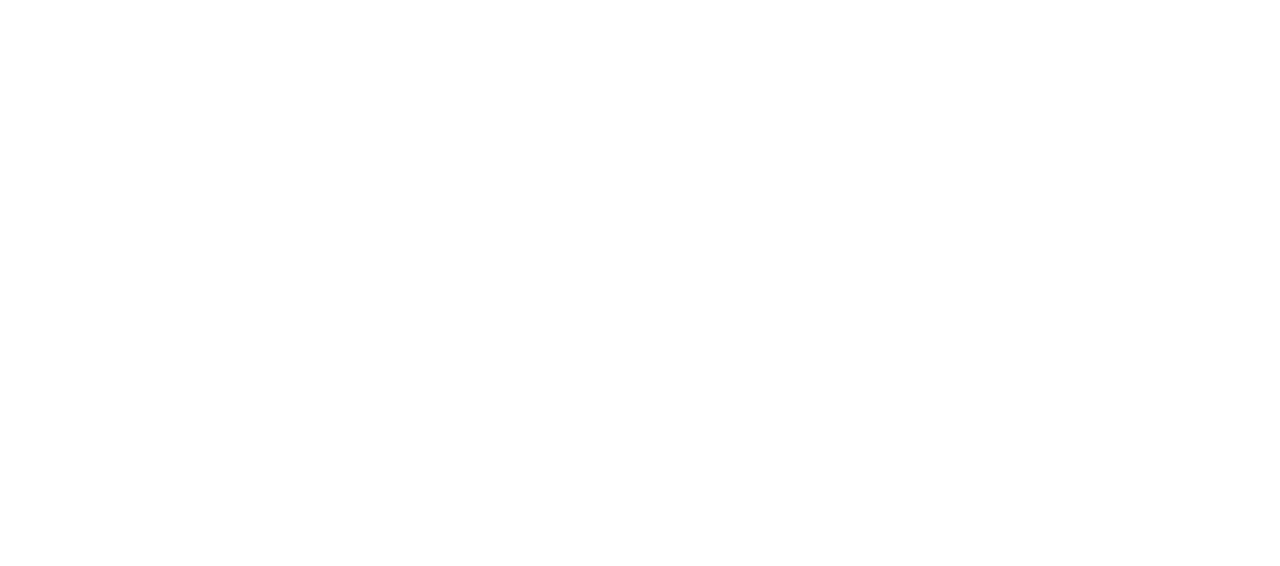
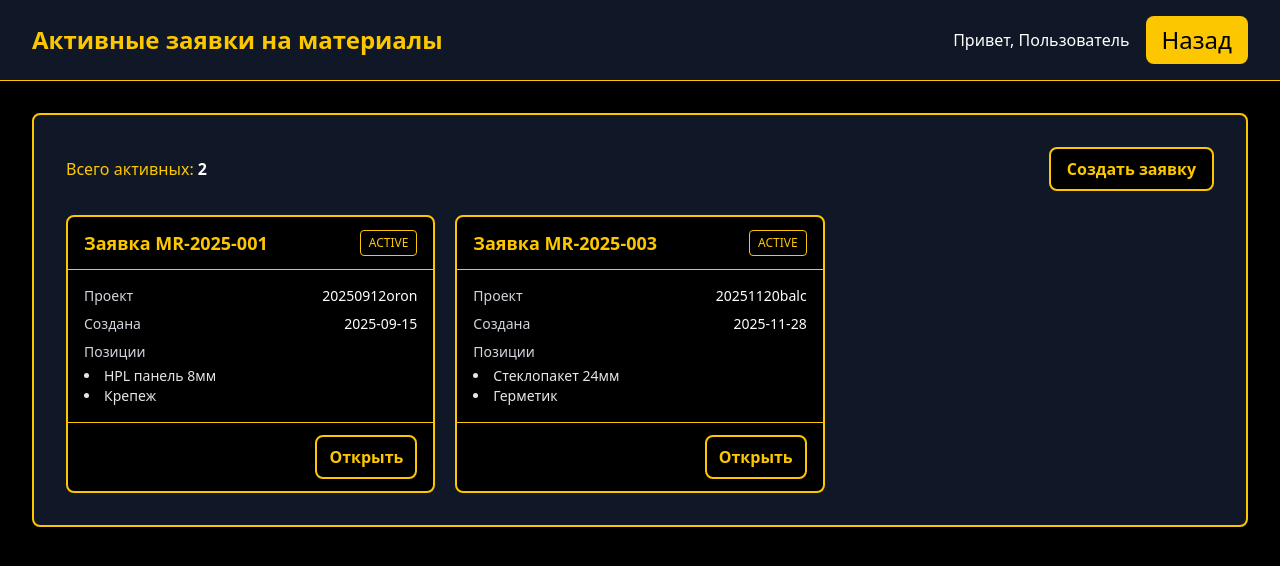
Before and after one commit to AlexGebrah/kablanut, a React (Vite) app: page /dashboard/materials/active in a window 1280 px wide. Before the commit this address had no page. Shown: the top 566 px of the page. Built offline with nearby package versions, Linux system fonts and the light colour scheme.

Commit message:
without projectKind type

```diff
--- a/src/App.tsx
+++ b/src/App.tsx
@@ -16,6 +16,7 @@ import MaterialsRequestCreate from "./components/dashboards/materials/MaterialsR
 import ProblemsRequestCreate from "./components/dashboards/problems/ProblemsRequestCreate.tsx";
 import ProjectPlanCreate from "./components/dashboards/project/ProjectPlanCreate.tsx";
 import ProjectFactCreate from "./components/dashboards/project/ProjectFactCreate.tsx";
+import MaterialsActive from "./components/dashboards/materials/MaterialsActive.tsx";
 
 
 export function App() {
@@ -39,6 +40,7 @@ export function App() {
                     <Route path="/dashboard/alarm/request" element={<ProblemsRequestCreate/>}/>
                     <Route path="/dashboard/project/plan" element={<ProjectPlanCreate/>}/>
                     <Route path="/dashboard/project/fact" element={<ProjectFactCreate/>}/>
+                    <Route path="/dashboard/materials/active" element={<MaterialsActive/>}/>
                 </Routes>
             </BrowserRouter>
         </Provider>
--- /dev/null
+++ b/src/components/dashboards/materials/MaterialsActive.tsx
@@ -0,0 +1,159 @@
+import { useMemo } from 'react'
+import { useNavigate } from 'react-router-dom'
+import { useSelector } from 'react-redux'
+import type { RootState } from '../../../redux/types'
+import type { MaterialsType } from '../../typesComponents/MaterialsType'
+
+
+export const MaterialsActive = () => {
+    const navigate = useNavigate()
+    const { user } = useSelector((state: RootState) => state.auth)
+
+    //TODO Демо-данные в формате MaterialsType. При наличии Redux/сервера — замените на реальные данные.
+    const allRequests = useMemo<MaterialsType[]>(
+        () => [
+            {
+                id: 'MR-2025-001',
+                project: { id: '20250912oron' },
+                user: {
+                    id: 'u1',
+                    fullName: { firstName: 'Oleg', lastName: 'Ivanov' },
+                },
+                items: [
+                    { materialName: 'HPL панель 8мм', quantity: 50, unit: 'шт' },
+                    { materialName: 'Крепеж', quantity: 200, unit: 'шт' },
+                ],
+                dateCreate: '2025-09-15',
+                status: 'active',
+            },
+            {
+                id: 'MR-2025-002',
+                project: { id: '20251001alpha' },
+                user: {
+                    id: 'u2',
+                    fullName: { firstName: 'Anna', lastName: 'Petrova' },
+                },
+                items: [{ materialName: 'Профиль 60x40', quantity: 120, unit: 'пм' }],
+                dateCreate: '2025-10-02',
+                status: 'done',
+            },
+            {
+                id: 'MR-2025-003',
+                project: { id: '20251120balc' },
+                user: {
+                    id: 'u3',
+                    fullName: { firstName: 'Michael', lastName: 'Levi' },
+                },
+                items: [
+                    { materialName: 'Стеклопакет 24мм', quantity: 12, unit: 'шт' },
+                    { materialName: 'Герметик', quantity: 8, unit: 'шт' },
+                ],
+                dateCreate: '2025-11-28',
+                status: 'active',
+            },
+        ],
+        []
+    )
+
+    const activeRequests = useMemo(
+        () => allRequests.filter((r) => r.status === 'active'),
+        [allRequests]
+    )
+
+    const headerTitle = 'Активные заявки на материалы'
+
+    return (
+        <div className="min-h-screen w-full bg-black text-white">
+            <header className="bg-gray-900 border-b border-yellow-400 py-4 px-4 sm:px-6 lg:px-8">
+                <div className="flex justify-between items-center max-w-7xl mx-auto">
+                    <h1 className="text-xl sm:text-2xl font-bold text-yellow-400">{headerTitle}</h1>
+                    <div className="flex items-center space-x-4">
+                        <span className="hidden sm:inline text-white">Привет, {user?.name || 'Пользователь'}</span>
+                        <button
+                            onClick={() => navigate('/dashboard/materials')}
+                            className="bg-yellow-400 text-black px-3 sm:px-4 py-1 sm:py-2 rounded-lg text-[1.3125rem] sm:text-2xl font-medium hover:bg-yellow-300"
+                        >
+                            Назад
+                        </button>
+                    </div>
+                </div>
+            </header>
+
+            <main className="max-w-7xl mx-auto px-4 sm:px-6 lg:px-8 py-8">
+                <div className="bg-gray-900 border-2 border-yellow-400 rounded-lg p-4 sm:p-6 md:p-8">
+                    <div className="w-full flex flex-col gap-6">
+                        <div className="flex flex-col sm:flex-row gap-3 sm:items-center sm:justify-between">
+                            <div className="text-yellow-400">
+                                Всего активных: <span className="font-semibold text-white">{activeRequests.length}</span>
+                            </div>
+                            <div className="flex gap-3">
+                                <button
+                                    type="button"
+                                    onClick={() => navigate('/dashboard/materials/request')}
+                                    className="px-4 py-2 rounded-lg border-2 border-yellow-400 text-yellow-400 bg-black font-semibold hover:bg-yellow-400 hover:text-black transition-colors"
+                                >
+                                    Создать заявку
+                                </button>
+                            </div>
+                        </div>
+
+                        {activeRequests.length === 0 ? (
+                            <div className="text-gray-400">Нет активных заявок.</div>
+                        ) : (
+                            <div className="grid grid-cols-1 md:grid-cols-2 xl:grid-cols-3 gap-5">
+                                {activeRequests.map((req) => {
+                                    return (
+                                        <article
+                                            key={req.id}
+                                            className="border-2 border-yellow-400 rounded-lg overflow-hidden bg-black flex flex-col"
+                                        >
+                                            <header className="px-4 py-3 border-b border-yellow-400 flex items-center justify-between">
+                                                <h3 className="text-yellow-400 text-lg font-bold">Заявка {req.id}</h3>
+                                                <span className="text-xs px-2 py-1 rounded border border-yellow-400 text-yellow-400">
+                                                    {req.status.toUpperCase()}
+                                                </span>
+                                            </header>
+
+                                            <div className="p-4 flex flex-col gap-2 text-sm">
+                                                <div className="flex justify-between">
+                                                    <span className="text-gray-300">Проект</span>
+                                                    <span className="text-white font-medium">{req.project.id}</span>
+                                                </div>
+                                                <div className="flex justify-between">
+                                                    <span className="text-gray-300">Создана</span>
+                                                    <span className="text-white font-medium">{req.dateCreate}</span>
+                                                </div>
+                                                {/* Наименования позиций заявки */}
+                                                <div className="flex flex-col gap-1">
+                                                    <span className="text-gray-300">Позиции</span>
+                                                    <ul className="list-disc list-inside text-white/90">
+                                                        {req.items.map((it, i) => (
+                                                            <li key={i}>{it.materialName}</li>
+                                                        ))}
+                                                    </ul>
+                                                </div>
+                                            </div>
+
+                                            <footer className="px-4 py-3 border-t border-yellow-400 flex items-center justify-end gap-3">
+                                                <button
+                                                    type="button"
+                                                    onClick={() => navigate('/dashboard/materials/request')}
+                                                    className="px-3 py-2 rounded-lg border-2 border-yellow-400 text-yellow-400 bg-black font-semibold hover:bg-yellow-400 hover:text-black transition-colors"
+                                                    title="Открыть"
+                                                >
+                                                    Открыть
+                                                </button>
+                                            </footer>
+                                        </article>
+                                    )
+                                })}
+                            </div>
+                        )}
+                    </div>
+                </div>
+            </main>
+        </div>
+    )
+}
+
+export default MaterialsActive
--- a/src/components/typesComponents/MaterialsType.ts
+++ b/src/components/typesComponents/MaterialsType.ts
@@ -1,4 +1,4 @@
-import type {ProjectKind, ProjectType} from "./ProjectType.ts";
+import type {ProjectType} from "./ProjectType.ts";
 import type {UserType} from "./UserType.ts";
 
 export type MaterialItem = {
@@ -9,7 +9,7 @@ export type MaterialItem = {
 
 export type MaterialsType = {
     id: string,
-    project: { id: ProjectType<ProjectKind>["id"] },
+    project: { id: ProjectType["id"] },
     user: {
         id: UserType["id"],
         fullName: UserType["fullName"],
```
